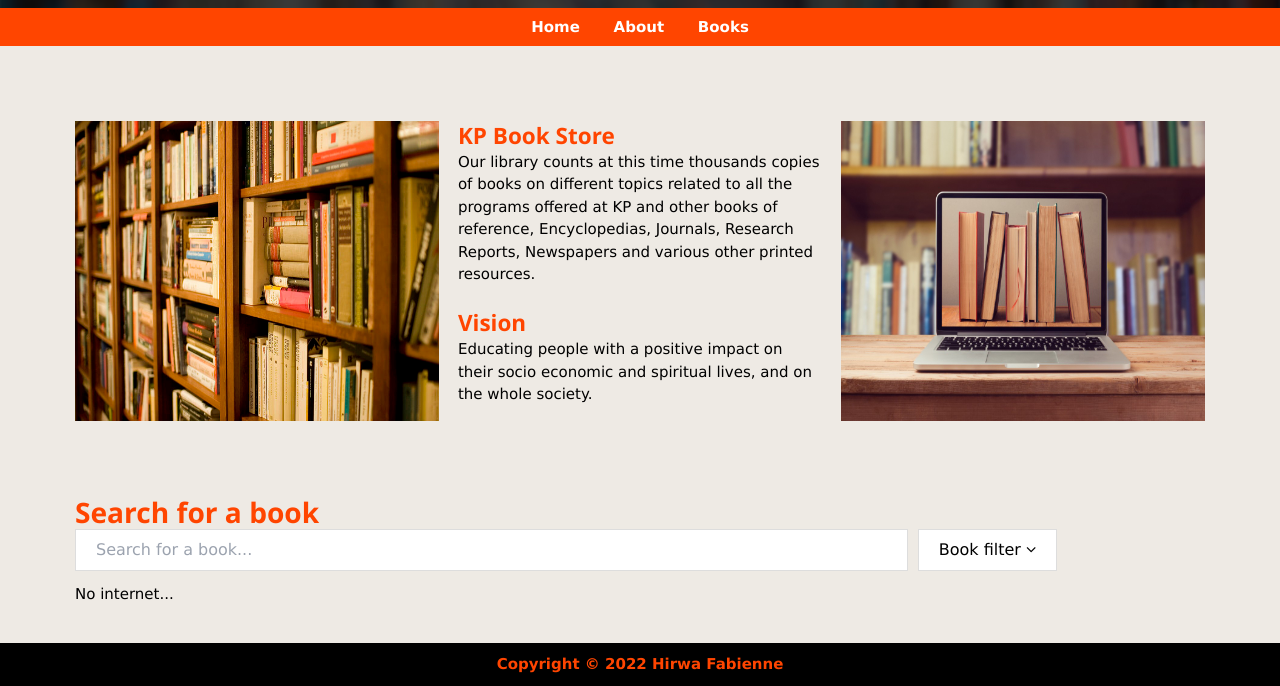
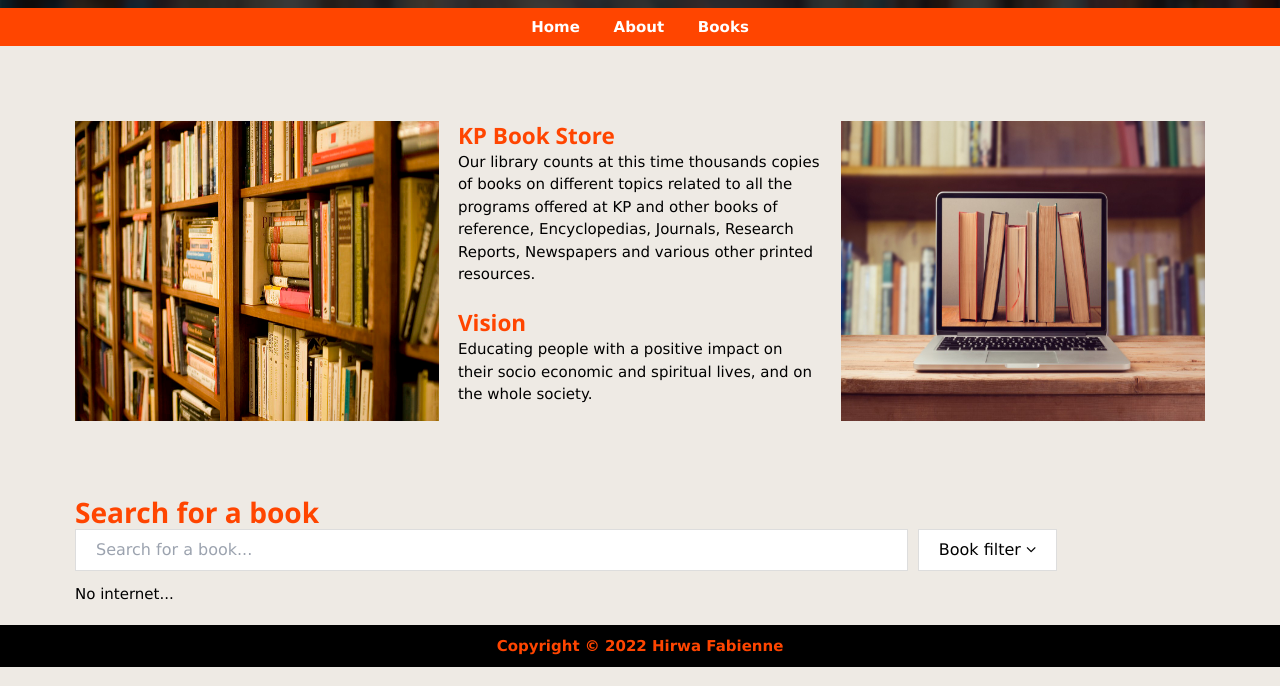
Before and after one commit to FabienneHirwa/Book_API, a website: page index.html in a window 1280 px wide. Shown: the part 192-878 px from the top of the page. Drawn offline with nearby package versions, Linux system fonts and the light colour scheme; no server answers.

Commit message:
changing padding of displayed book

```diff
--- a/index.html
+++ b/index.html
@@ -72,7 +72,7 @@
   </div>
   </div>
 
-  <div class=" pb-10" id="displayFlex">
+  <div class=" pb-5" id="displayFlex">
 
   </div>
 </div>
```
